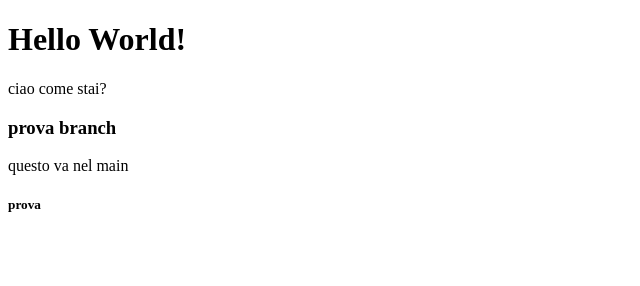
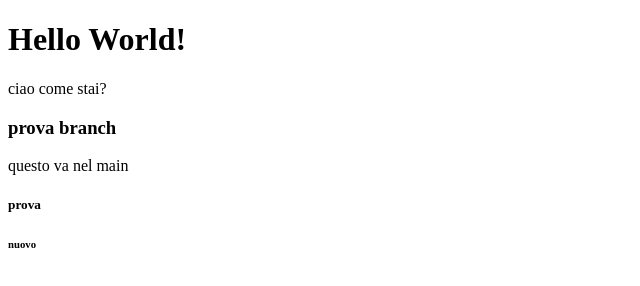
Before and after one commit to mekkiouertani/test_git, a plain HTML site: page index.html in a window 1280 px wide. Shown: the full height of the page, 0-640 px from the left. Drawn offline with Linux system fonts and the light colour scheme.

Commit message:
nuovo branch

```diff
--- a/index.html
+++ b/index.html
@@ -14,6 +14,7 @@
     <h3>prova branch</h3>
     questo va nel main
     <h5>prova</h5>
+    <h6>nuovo</h6>
 </body>
 
 </html>
```
